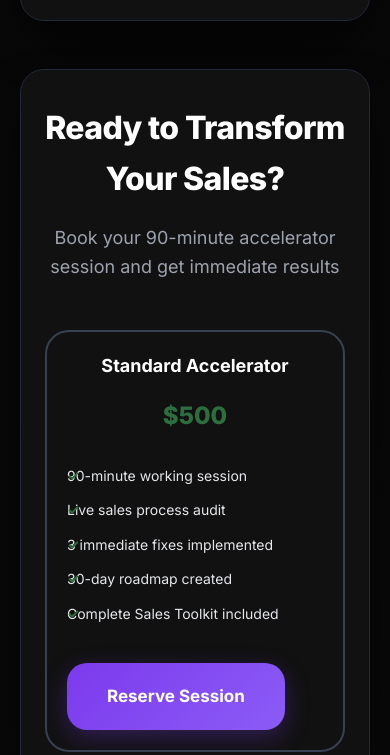
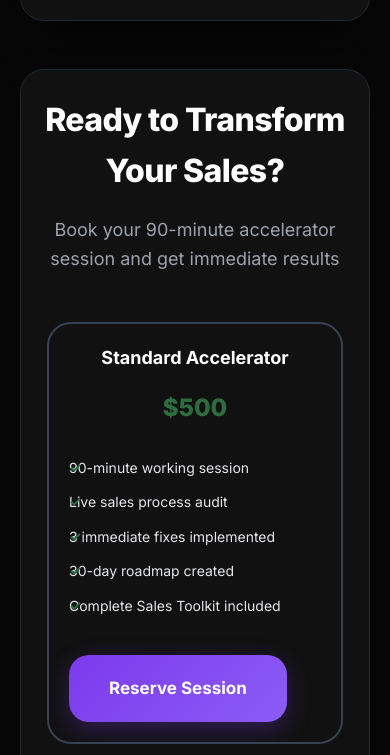
Before and after one commit to LEIRAi25/vantage, a website: page index.html in a window 390 px wide. Shown: the part 6933-7688 px from the top of the page. Drawn offline with nearby package versions, Linux system fonts and the light colour scheme.

Commit message:
Fix mobile display issue with reserve section vertical line
- Added width: 100% and box-sizing: border-box to reserve cards
- Fixed reserve-content max-width and padding for mobile
- Added overflow-x: hidden to prevent horizontal scrolling
- Enhanced mobile padding and spacing for better display
- Fixed potential cutoff issues on small screens

```diff
--- a/styles.css
+++ b/styles.css
@@ -1419,6 +1419,8 @@ footer {
   .reserve-card {
     padding: 24px;
     margin: 0;
+    width: 100%;
+    box-sizing: border-box;
   }
 
   .reserve-card h3 {
@@ -1427,6 +1429,20 @@ footer {
 
   .reserve-card .price {
     font-size: 28px;
+  }
+
+  /* Ensure reserve content doesn't overflow */
+  .reserve-content {
+    max-width: 100%;
+    padding: 0;
+    margin: 0;
+  }
+
+  /* Fix any potential overflow issues */
+  .panel.highlight-section {
+    overflow-x: hidden;
+    width: 100%;
+    box-sizing: border-box;
   }
 }
 
@@ -1447,6 +1463,16 @@ footer {
   .reserve-card .features li {
     font-size: 14px;
     padding: 6px 0;
+  }
+
+  /* Additional mobile fixes for reserve section */
+  .reserve-content {
+    padding: 0 10px;
+  }
+
+  .panel.highlight-section {
+    padding: 24px 16px;
+    margin: 32px 0;
   }
 }
 
```
